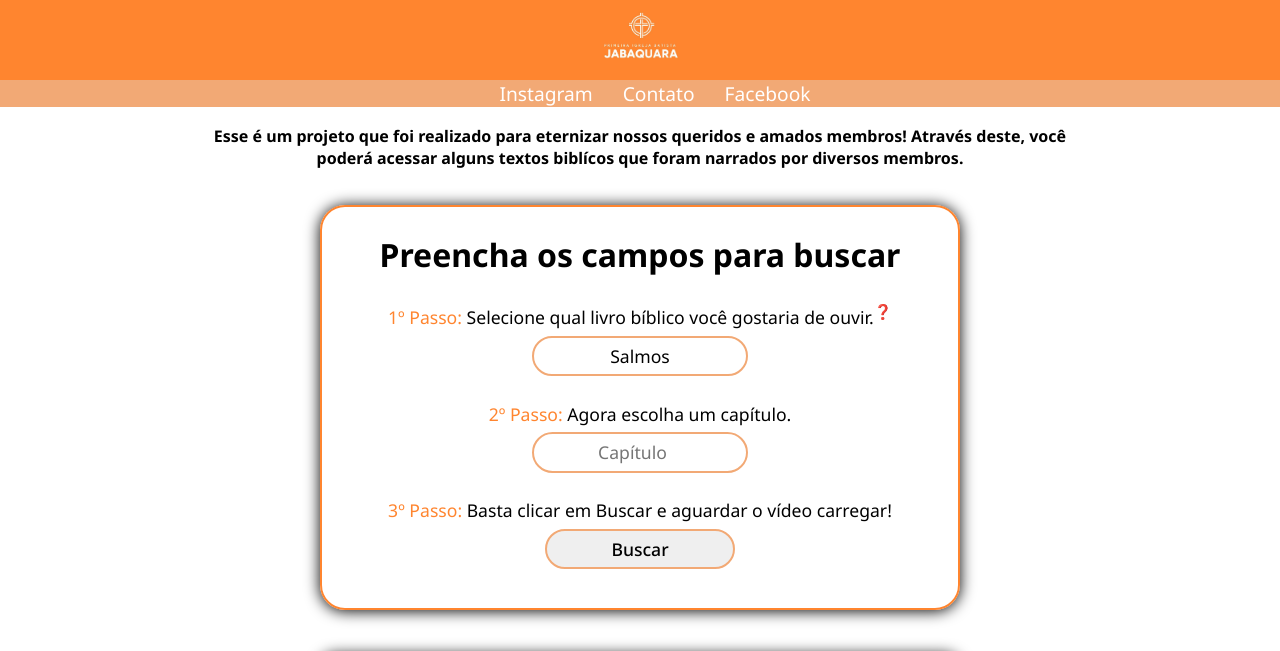
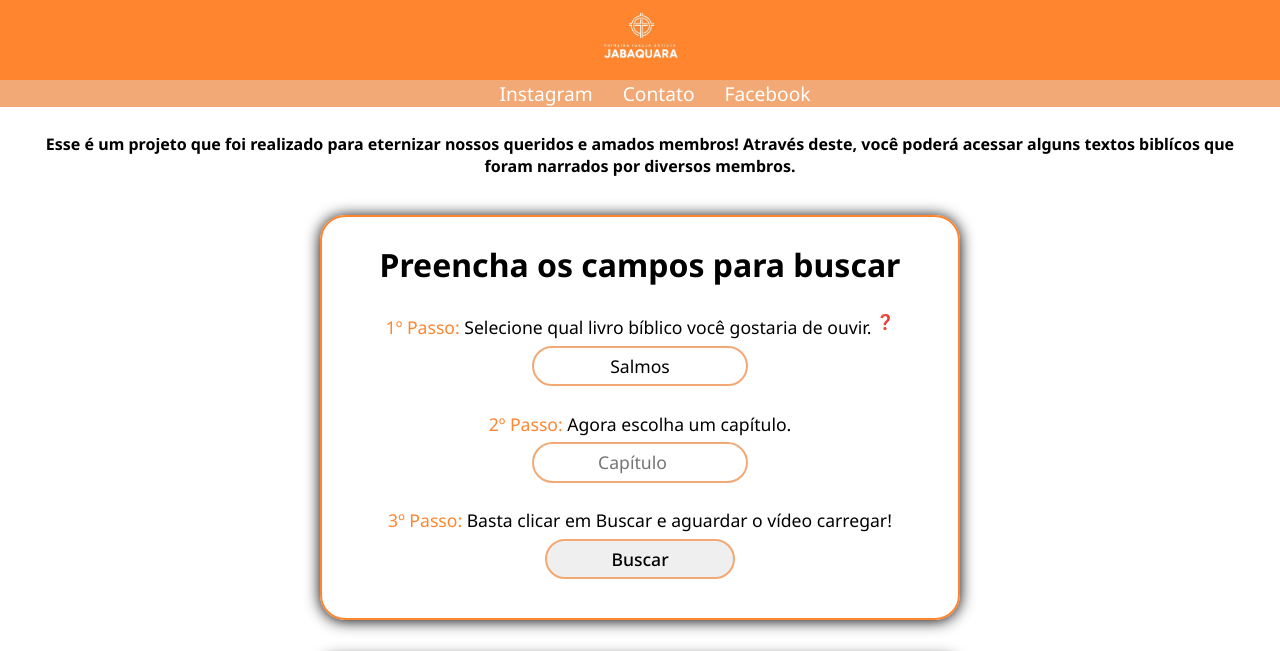
Before and after one commit to danilodoes/biblia, a plain HTML site: page index.html in a window 1280 px wide. Shown: the top 651 px of the page. Drawn offline with Linux system fonts and the light colour scheme; grey boxes are pictures that could not be loaded.

Commit message:
update forms, update readme, app V.2 - to video

```diff
--- a/index.html
+++ b/index.html
@@ -9,6 +9,7 @@
     <link href="https://fonts.googleapis.com/css2?family=Noto+Sans:ital,wght@0,100..900;1,100..900&display=swap"
         rel="stylesheet">
     <!-- FIM FONTES -->
+
     <link rel="stylesheet" href="./style.css">
     <link rel="shortcut icon" href="./assets/PIBJabaquara-LogoNovo.jpg" type="image/x-icon">
     <meta name="viewport" content="width=device-width, initial-scale=1.0">
@@ -16,11 +17,13 @@
 </head>
 
 <body>
+
     <header>
         <div class="bg-nav">
         </div>
 
     </header>
+
     <div class="itens-nav">
         <ul>
             <li><a href="https://instagram.com/pibjabaquara" target="_blank">Instagram</a></li>
@@ -30,22 +33,32 @@
     </div>
 
     <main>
-        <div class="container-search-fields">
-            <!-- Tirar o H4 de dentro do container-search-fields -->
-            <h4>
+        <h4>
             Esse é um projeto que foi realizado para eternizar nossos queridos e amados membros!
             Através deste, você poderá acessar alguns textos biblícos que foram narrados por diversos membros.
-           </h4>
+        </h4>
+
+        <div class="container-search-fields">
            <div class="search-fields">
                 <h1>Preencha os campos para buscar</h1>
 
-                <!-- Trocar os paragráfos por Labels -->
-                <p><span>1º Passo: </span>Selecione qual livro bíblico você gostaria de ouvir.<sup title="Apenas o livro de Salmos está disponível até o momento">❓</sup></p>
-                <input type="text" name="tf-livro" value="Salmos" readonly>
-                <p><span>2º Passo: </span>Agora escolha um capítulo.</p>
-                <input type="number" name="tf-capitulo"  placeholder="Capítulo">
-                <p><span>3º Passo: </span>Basta clicar em Buscar e aguardar o vídeo carregar!</p>
-                <input type="submit" value="Buscar">
+                <form action="">
+                    <label class="labels" for="tf-book">
+                        <span>1º Passo: </span>Selecione qual livro bíblico você gostaria de ouvir.
+                        <sup title="Apenas o livro de Salmos está disponível até o momento">❓</sup>
+                    </label>
+                    <input type="text" id="tf-book" name="tf-book" value="Salmos" readonly>
+
+                    <label class="labels" for="tf-chapter">
+                        <span>2º Passo: </span>Agora escolha um capítulo.
+                    </label>
+                    <input type="number" min="1" id="tf-chapter" name="tf-chapter" placeholder="Capítulo">
+
+                    <label class="labels" for="btn-search">
+                        <span>3º Passo: </span>Basta clicar em Buscar e aguardar o vídeo carregar!
+                    </label>
+                    <input type="submit" name="btn-search" value="Buscar">
+                </form>
             </div>
         </div>
         <div class="container-video">
--- a/style.css
+++ b/style.css
@@ -1,14 +1,24 @@
-/* // <weight>: Use a value from 100 to 900
-// <uniquifier>: Use a unique and descriptive class name
 
-.noto-sans-<uniquifier> {
-  font-family: "Noto Sans", sans-serif;
-  font-optical-sizing: auto;
-  font-weight: <weight>;
-  font-style: normal;
-  font-variation-settings:
-    "wdth" 100;
-} */
+/* Minhas configurações padrão
+
+______   _ _                               ______            _ _
+|  ___| (_) |                          _   |  _  \          (_) |
+| |_ ___ _| |_ ___    _ __   ___  _ __(_)  | | | |__ _ _ __  _| | ___
+|  _/ _ \ | __/ _ \  | '_ \ / _ \| '__|    | | | / _` | '_ \| | |/ _ \
+| ||  __/ | || (_) | | |_) | (_) | |   _   | |/ / (_| | | | | | | (_) |
+\_| \___|_|\__\___/  | .__/ \___/|_|  (_)  |___/ \__,_|_| |_|_|_|\___/
+                     | |
+                     |_|
+______   _ _                                    ______
+|  ___| (_) |                               _   |  _  \
+| |_ ___ _| |_ ___    _ __   __ _ _ __ __ _(_)  | | | |___ _   _ ___
+|  _/ _ \ | __/ _ \  | '_ \ / _` | '__/ _` |    | | | / _ \ | | / __|
+| ||  __/ | || (_) | | |_) | (_| | | | (_| |_   | |/ /  __/ |_| \__ \
+\_| \___|_|\__\___/  | .__/ \__,_|_|  \__,_(_)  |___/ \___|\__,_|___/
+                     | |
+                     |_|
+
+ */
 :root{
     --first-color: #FF852F;
     --second-color: #f2a975;
@@ -22,7 +32,16 @@
     box-sizing: border-box;
     font-family:"Noto Sans", sans-serif;
 }
-
+/*
+                              ______ _                 _                              __ _                                                             _
+ ______ ______ ______ ______  |  ___(_)               | |                            / _(_)                                                           | |                  ______ ______ ______ ______
+|______|______|______|______| | |_   _ _ __ ___     __| | __ _ ___    ___ ___  _ __ | |_ _  __ _ _   _ _ __ __ _  ___ ___   ___  ___   _ __   __ _  __| |_ __ __ _  ___   |______|______|______|______|
+ ______ ______ ______ ______  |  _| | | '_ ` _ \   / _` |/ _` / __|  / __/ _ \| '_ \|  _| |/ _` | | | | '__/ _` |/ __/ _ \ / _ \/ __| | '_ \ / _` |/ _` | '__/ _` |/ _ \   ______ ______ ______ ______
+|______|______|______|______| | |   | | | | | | | | (_| | (_| \__ \ | (_| (_) | | | | | | | (_| | |_| | | | (_| | (_| (_) |  __/\__ \ | |_) | (_| | (_| | | | (_| | (_) | |______|______|______|______|
+                              \_|   |_|_| |_| |_|  \__,_|\__,_|___/  \___\___/|_| |_|_| |_|\__, |\__,_|_|  \__,_|\___\___/ \___||___/ | .__/ \__,_|\__,_|_|  \__,_|\___/
+                                                                                            __/ |                                     | |
+                                                                                           |___/                                      |_|
+*/
 
 header{
     top: 0;
@@ -70,6 +89,11 @@ header{
     }
 }
 
+main h4{
+    text-align: center;
+        margin: 2% ;
+}
+
 .container-search-fields{
         /* deixei esse display flex para alteraçaõ futura para
         codificação da responsividade */
@@ -83,10 +107,6 @@ header{
         max-width: 900px;
         text-align: center;
 
-            h4{
-                margin: 2% ;
-            }
-
             .search-fields{
                 align-content: center;
                 box-shadow: var(--default-box-shadow);
@@ -97,7 +117,8 @@ header{
                 border: var(--default-border);
                 border-radius: 25px;
 
-                p{
+                label{
+                    display: block;
                     margin-top: 4%;
                     font-size: 110%;
                 }
@@ -105,6 +126,7 @@ header{
                     color: var(--first-color);
                 }
                 input{
+
                     margin-top: 1%;
                     padding: 1%;
                     text-align: center;
```
Also changed, not shown: 2 other files. Lines whose indentation alone changed are shown as unchanged.
